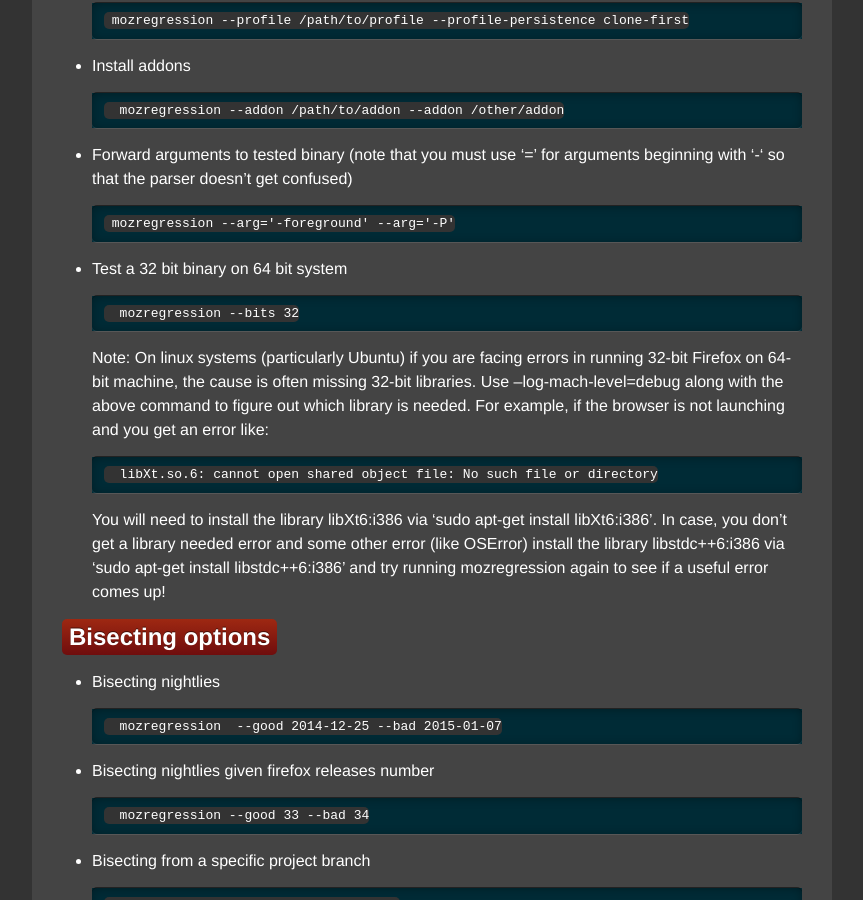
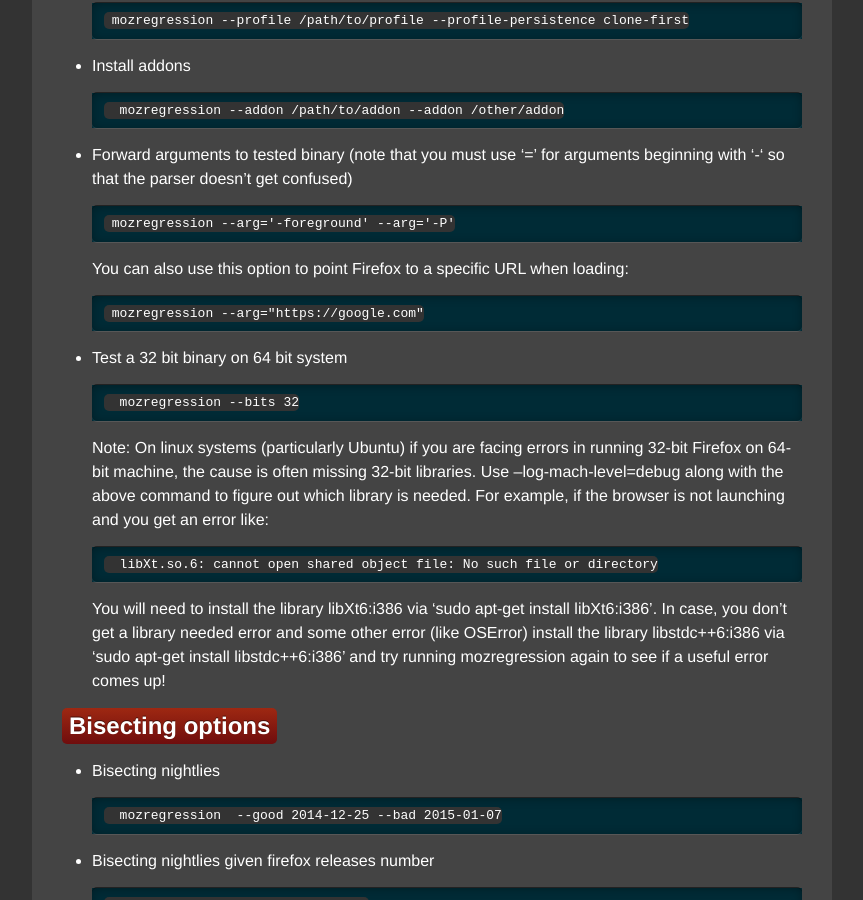
Before and after one commit to mozilla/mozregression, a Jekyll site: the page built from documentation/usage.md, in a window 1280 px wide and 900 px high, scrolled down 592 px. Shown: the whole window, without its empty margins (208-1071 px from the left). Built offline with Jekyll 4.4.1, drawn with Linux system fonts in a browser that asks for light colours.

Commit message:
Add a note about starting firefox with a specific url

```diff
--- a/documentation/usage.md
+++ b/documentation/usage.md
@@ -32,6 +32,10 @@
 -  Forward arguments to tested binary (note that you must use '=' for arguments beginning with '-' so that the     parser doesn't get confused)
 
         mozregression --arg='-foreground' --arg='-P'
+
+   You can also use this option to point Firefox to a specific URL when loading:
+
+        mozregression --arg="https://google.com"
 
 - Test a 32 bit binary on 64 bit system
 
```
